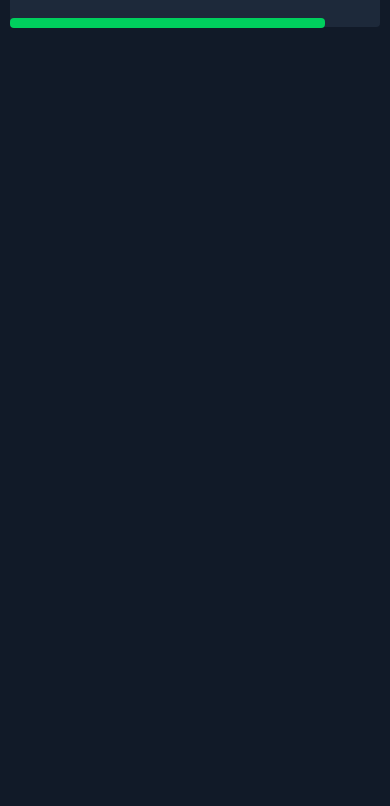
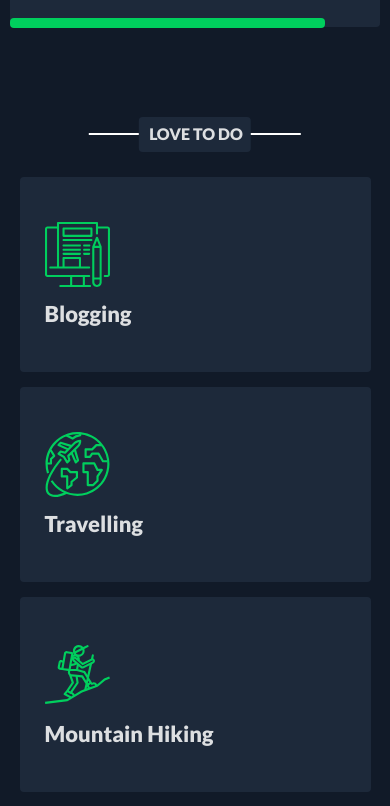
Before and after one commit to arafatYasir/Portfolio-Clone, a Next.js app: page / in a window 390 px wide. Shown: the part 2213-3019 px from the top of the page. Before the commit the page ends 2241 px from the top, so only its background shows below. Built offline with nearby package versions, Linux system fonts and the light colour scheme.

Commit message:
Hobbies section responsive done

```diff
--- a/app/page.js
+++ b/app/page.js
@@ -11,7 +11,7 @@ export default function Home() {
     <>
         <AboutMe />
         <Skills />
-        {/* <Hobbies /> */}
+        <Hobbies />
         {/* <Portfolio /> */}
         {/* <Contact /> */}
     </>
--- a/componnets/HobbieText.jsx
+++ b/componnets/HobbieText.jsx
@@ -1,7 +1,7 @@
 const HobbieText = () => {
     return (
-        <div className={` uppercase text-white/85 text-lg font-black leading-[26px] py-[4.5px] pl-[10px] pr-[8px] bg-[#1D293A] rounded-[4px] inline-block transform rotate-90 relative after:content-[''] after:absolute after:top-1/2 after:right-[-100px] after:w-[100px] after:h-[2px] after:bg-white after:-translate-y-1/2`}>
-            Love To Do
+        <div className={`uppercase text-white/85 sm:text-lg font-black leading-[26px] py-[4.5px] pl-[10px] pr-[8px] bg-[#1D293A] rounded-[4px] inline-block transform sm:rotate-90 relative after:content-[''] after:absolute after:top-1/2 after:right-[-50px] after:w-[50px] after:h-[2px] after:bg-white after:-translate-y-1/2 before:content-[''] before:absolute before:top-1/2 before:left-[-50px] before:w-[50px] before:h-[2px] before:bg-white before:-translate-y-1/2 sm:before:w-[0px]`}>
+            Love to do
         </div>
     );
 };
--- a/componnets/Hobbies.jsx
+++ b/componnets/Hobbies.jsx
@@ -26,11 +26,11 @@ const Hobbies = () => {
     ]
 
     return (
-        <section className="relative mt-[200px]">
+        <section className="relative mt-[150px] sm:mt-[200px]">
             {/* Hobbies */}
-            <div className="flex gap-[30px]">
+            <div className="flex flex-col gap-y-[15px] sm:flex-row items-center sm:gap-[30px]">
                 {hobbies.map((hobbie, idx) => (
-                    <div key={idx} className="w-[240px] h-[195px] rounded-[4px] bg-[#1D293A] px-[25px] py-[45px]">
+                    <div key={idx} className="w-[90%] sm:w-[240px] h-[195px] rounded-[4px] bg-[#1D293A] px-[25px] py-[45px]">
                         {hobbie.icon}
                         <p className="text-white/85 text-[22px] font-black leading-6 mt-[15px]">{hobbie.name}</p>
                     </div>
@@ -38,7 +38,7 @@ const Hobbies = () => {
             </div>
 
             {/* Hobbie side text */}
-            <div className="absolute top-0 right-[-80px]">
+            <div className="absolute right-1/2 top-[-60px] translate-x-1/2 sm:translate-0 sm:top-0 sm:right-[-80px]">
                 <HobbieText />
             </div>
         </section>
```
